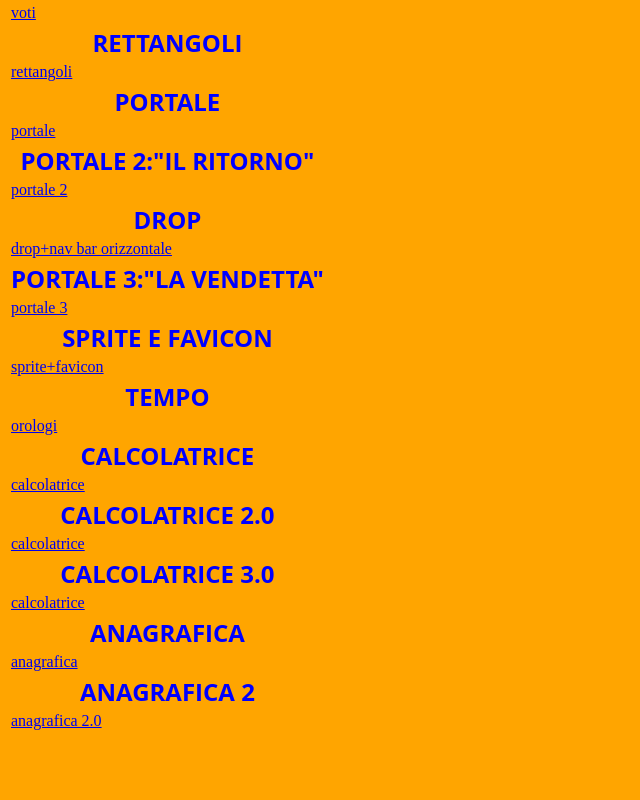
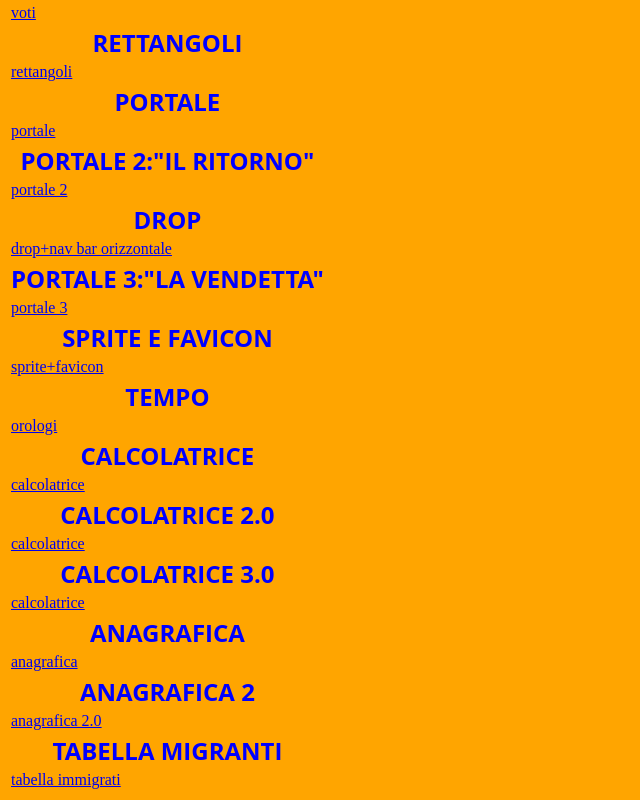
Before and after one commit to andrea10707/andrea10707.github.io, a plain HTML site: page index.html in a window 1280 px wide. Shown: the part 334-1134 px from the top of the page, without its empty margins (0-640 px from the left). Before the commit the page ends 1075 px from the top, so only its background shows below. Drawn offline with Linux system fonts and the light colour scheme.

Commit message:
Update index.html

```diff
--- a/index.html
+++ b/index.html
@@ -102,4 +102,10 @@
   <tr>
     <td><a href="Anagrafica2.0.html">anagrafica 2.0</a></td>
   </tr>
+  </tr>
+  <th><font size="5" color="blue" face="Open sans">TABELLA MIGRANTI</th>
+  </tr>
+  <tr>
+    <td><a href="Tabella.html">tabella immigrati</a></td>
+  </tr>
  </table>
```
